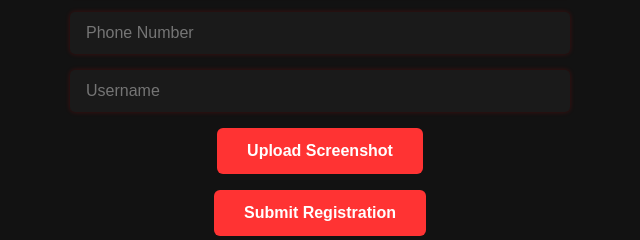
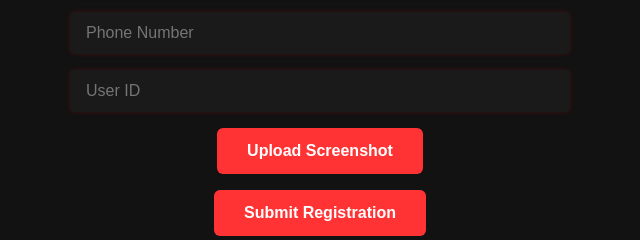
Before and after one commit to Jish-nvm10/Hydra-cf, a plain HTML site: page efootball.html in a window 1280 px wide. Shown: the part 372-612 px from the top of the page, 320-960 px from the left. Drawn offline with Linux system fonts and the light colour scheme.

Commit message:
efoootball details

```diff
--- a/efootball.html
+++ b/efootball.html
@@ -125,7 +125,7 @@ h1 {
   <input type="hidden" name="_next" value="https://hydracf.netlify.app/thanks.html">
     <input type="text" name="name" placeholder="Full Name" required>
     <input type="tel" placeholder="Phone Number" required />
-    <input type="text" name="username" placeholder="Username" required>
+    <input type="text" name="username" placeholder="User ID" required>
     <button type="button" onclick="window.open('https://drive.google.com/drive/folders/1_Yi0AHf49-KVwmsNh92bTNJgifouMgmL', '_blank')">
         Upload Screenshot
       </button>
```
